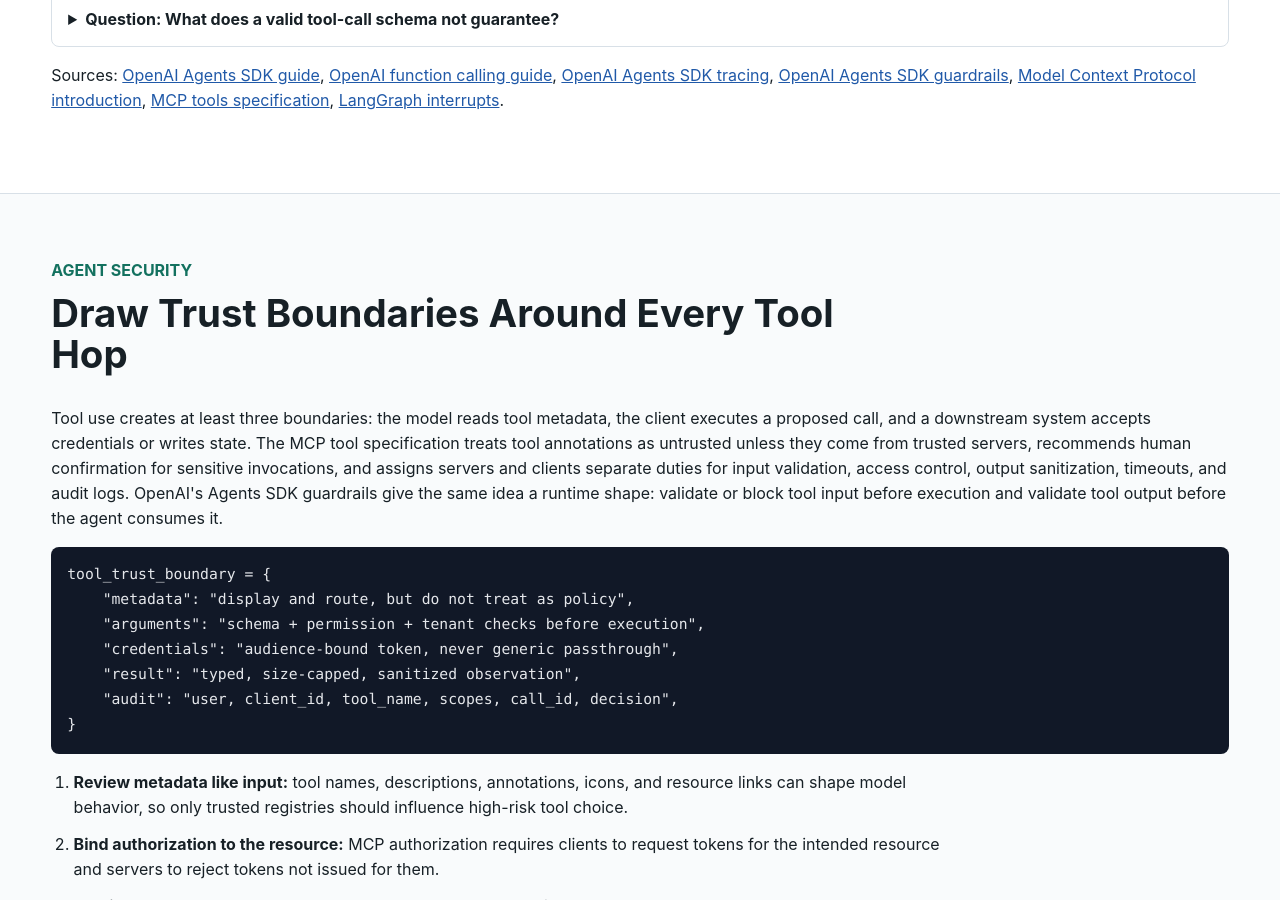
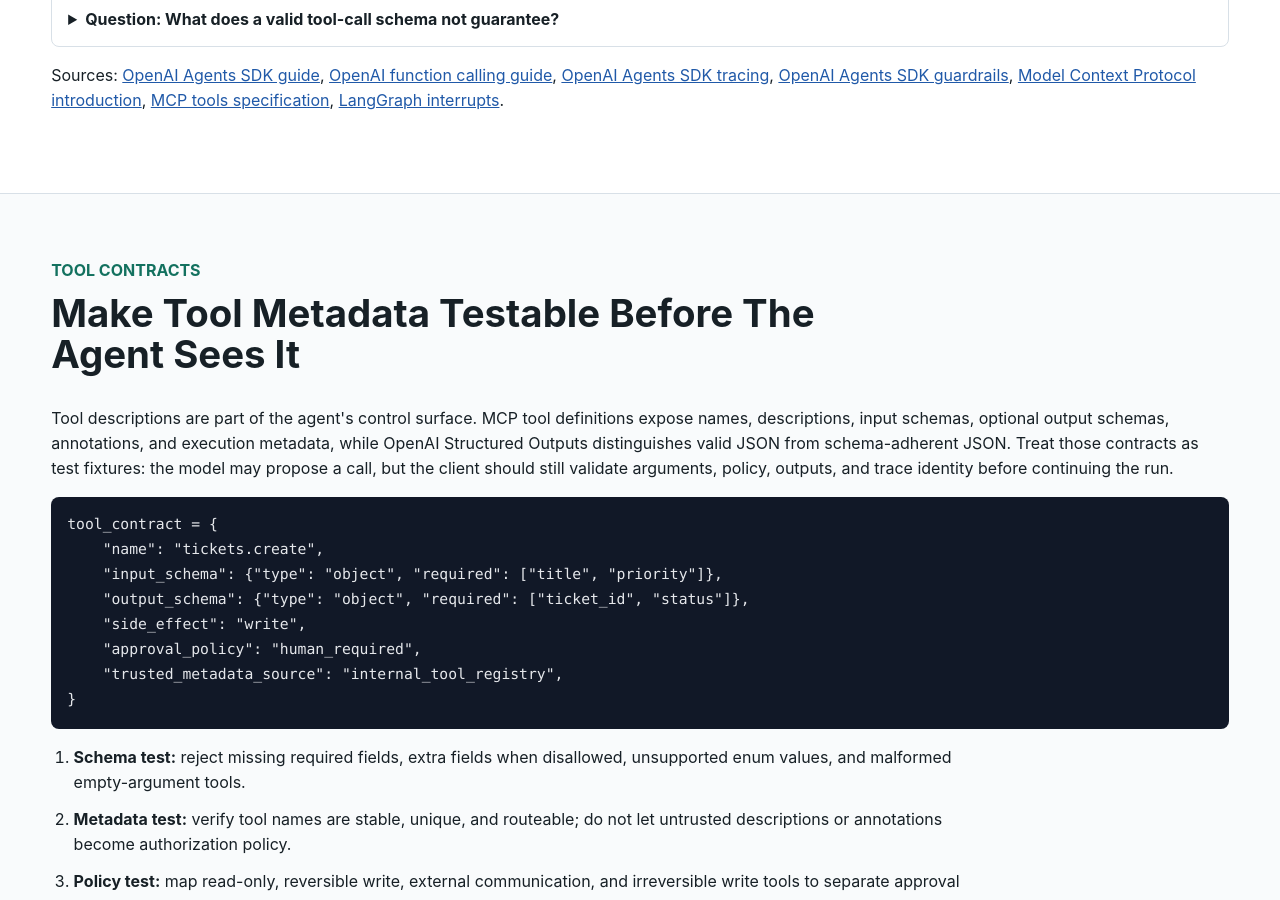
Before and after one commit to kennethli319/kennethli319.github.io, a Jekyll site: the page llm-ml-course/lessons/finetuning-rag-agents.html, which Jekyll copies as it is, in a window 1280 px wide and 900 px high, scrolled down 10466 px. Built offline with Jekyll 4.4.1, drawn with Linux system fonts in a browser that asks for light colours; some of the changed text lies outside the part shown.

Commit message:
Sync LLM course tool contract drill

```diff
--- a/llm-ml-course/lessons/finetuning-rag-agents.html
+++ b/llm-ml-course/lessons/finetuning-rag-agents.html
@@ -19,6 +19,7 @@
       <a href="#context-packing">Context Packing</a>
       <a href="#rag-eval">RAG Eval</a>
       <a href="#agents">Agents</a>
+      <a href="#tool-contracts">Tool Contracts</a>
       <a href="#agent-security">Agent Security</a>
       <a href="#tool-traces">Tool Traces</a>
     </nav>
@@ -458,6 +459,47 @@ context = [chunk for score, chunk in sorted(scored, reverse=True)[:6]]</code></p
       </p>
     </section>
 
+    <section id="tool-contracts" class="band">
+      <div class="section-head">
+        <p class="eyebrow">Tool Contracts</p>
+        <h2>Make Tool Metadata Testable Before The Agent Sees It</h2>
+      </div>
+      <p>
+        Tool descriptions are part of the agent's control surface. MCP tool
+        definitions expose names, descriptions, input schemas, optional output
+        schemas, annotations, and execution metadata, while OpenAI Structured
+        Outputs distinguishes valid JSON from schema-adherent JSON. Treat those
+        contracts as test fixtures: the model may propose a call, but the
+        client should still validate arguments, policy, outputs, and trace
+        identity before continuing the run.
+      </p>
+      <pre><code>tool_contract = {
+    "name": "tickets.create",
+    "input_schema": {"type": "object", "required": ["title", "priority"]},
+    "output_schema": {"type": "object", "required": ["ticket_id", "status"]},
+    "side_effect": "write",
+    "approval_policy": "human_required",
+    "trusted_metadata_source": "internal_tool_registry",
+}</code></pre>
+      <ol class="steps">
+        <li><strong>Schema test:</strong> reject missing required fields, extra fields when disallowed, unsupported enum values, and malformed empty-argument tools.</li>
+        <li><strong>Metadata test:</strong> verify tool names are stable, unique, and routeable; do not let untrusted descriptions or annotations become authorization policy.</li>
+        <li><strong>Policy test:</strong> map read-only, reversible write, external communication, and irreversible write tools to separate approval and retry rules.</li>
+        <li><strong>Output test:</strong> validate structured tool results against the output schema before summarizing them back into model-visible state.</li>
+        <li><strong>Resume test:</strong> if a call pauses for review, persist the pending call id, validated arguments, policy decision, and exact resume point.</li>
+      </ol>
+      <details class="qa">
+        <summary>Question: Why are tool annotations not enough for safety?</summary>
+        <p>Annotations can help route and display a tool, but they are metadata. The client still needs a trusted registry, runtime permission checks, output validation, and human review for sensitive actions.</p>
+      </details>
+      <p>
+        Sources:
+        <a href="https://modelcontextprotocol.io/specification/2025-11-25/server/tools">MCP tools specification</a>,
+        <a href="https://developers.openai.com/api/docs/guides/structured-outputs">OpenAI Structured Outputs guide</a>,
+        <a href="https://docs.langchain.com/oss/python/langgraph/interrupts">LangGraph interrupts</a>.
+      </p>
+    </section>
+
     <section id="agent-security" class="band">
       <div class="section-head">
         <p class="eyebrow">Agent Security</p>
```
Also changed, not shown: llm-ml-course/README.md (+2 -1 lines).
